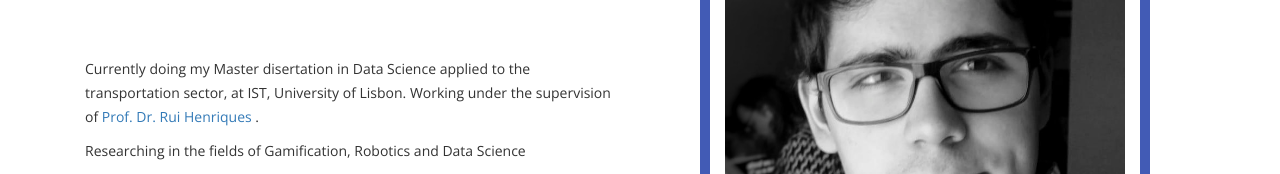
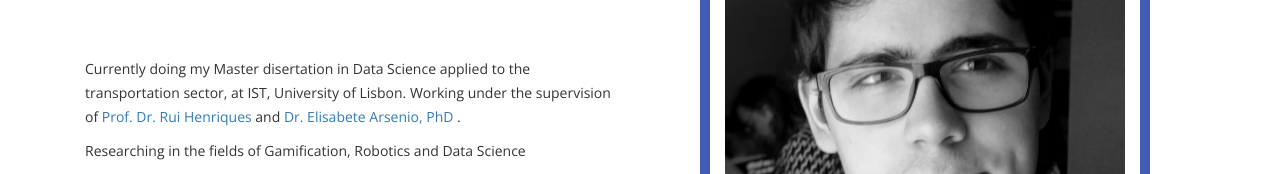
Before and after one commit to jtaca/jtaca.github.io, a plain HTML site: page index.html in a window 1280 px wide. Shown: the part 1053-1227 px from the top of the page. Drawn offline with nearby package versions, Linux system fonts and the light colour scheme; files whose address does not match are found by name; a web font is replaced by a local one.

Commit message:
added advisor link

```diff
--- a/index.html
+++ b/index.html
@@ -75,7 +75,7 @@
                 <h4>00</h4>
                 <h1 class="size-50">Know <br /> About me</h1>
                 <div class="h-50"></div>
-                <p>Currently doing my Master disertation in Data Science applied to the transportation sector, at IST, University of Lisbon. Working under the supervision of <a href="http://web.ist.utl.pt/rmch/">Prof. Dr. Rui Henriques</a> .</p>
+                <p>Currently doing my Master disertation in Data Science applied to the transportation sector, at IST, University of Lisbon. Working under the supervision of <a href="http://web.ist.utl.pt/rmch/">Prof. Dr. Rui Henriques</a> and <a href="https://www.springer.com/gp/campaigns/women-in-engineering/elisabete-arsenio">Dr. Elisabete Arsenio, PhD</a> .</p>
                 <p>Researching in the fields of Gamification, Robotics and Data Science</p>
                 <ul class="social">
 
```
